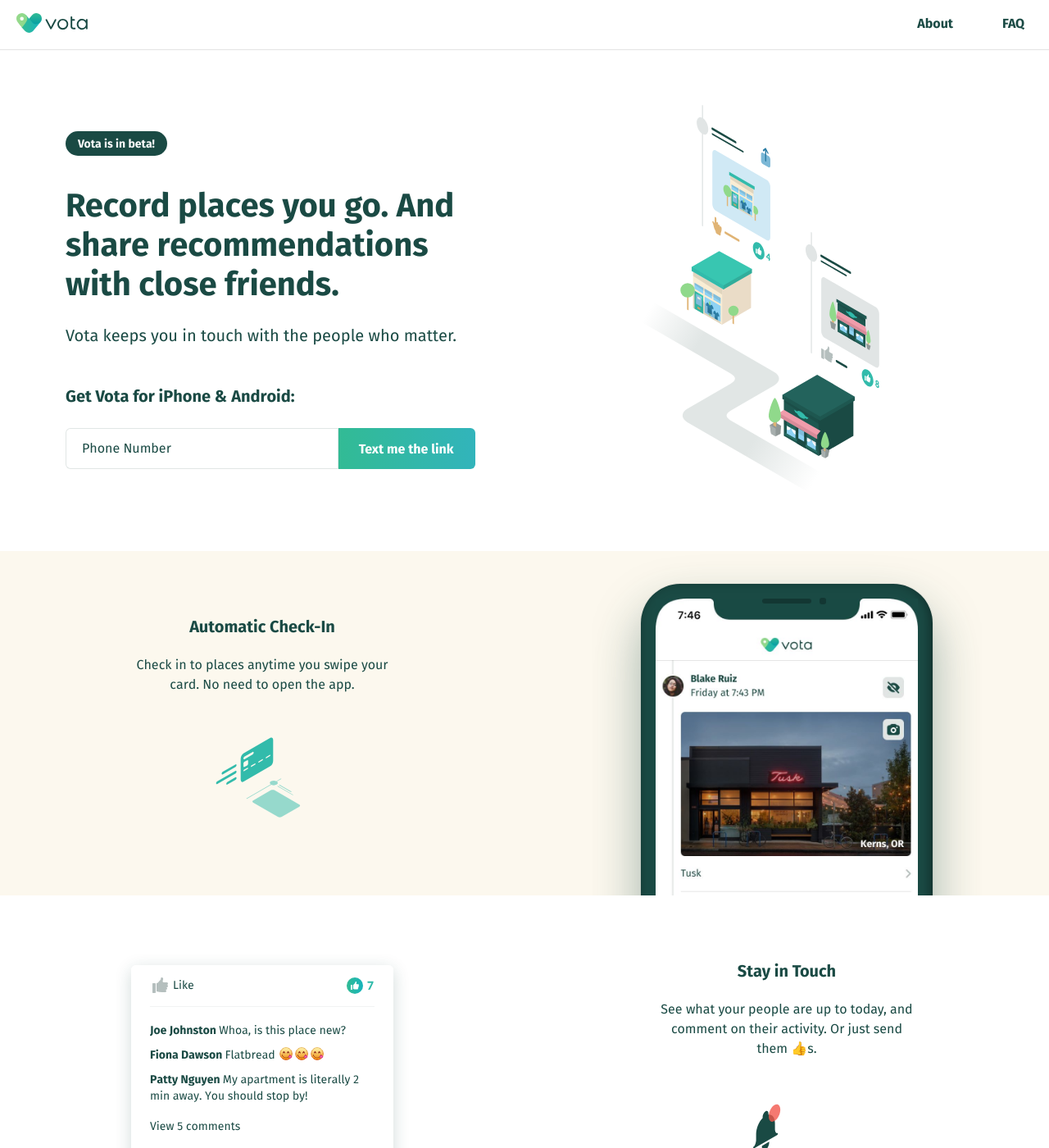
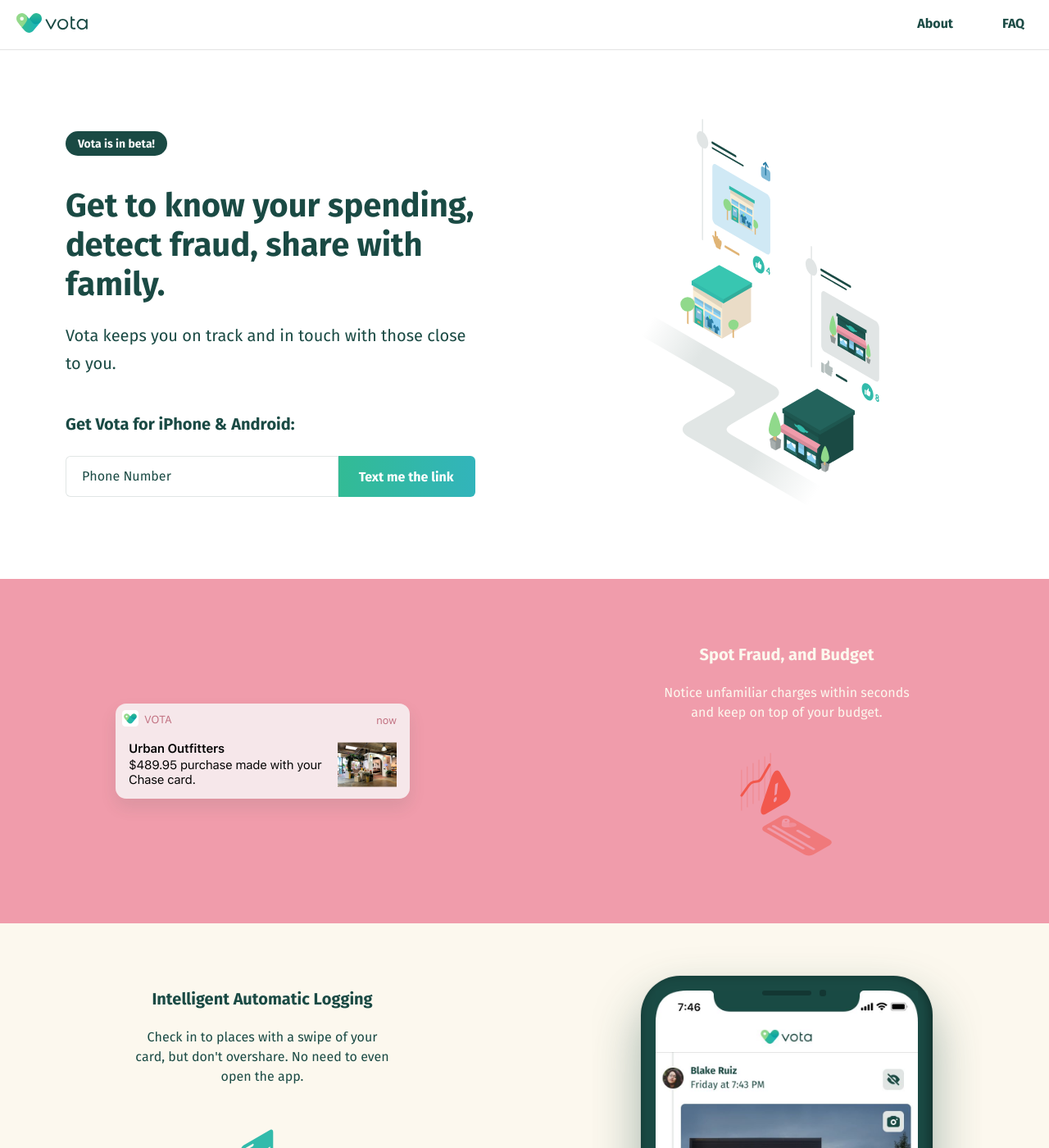
Before and after one commit to nfarina/vota-site, a Jekyll site: the page built from index.html, in a window 1280 px wide and 1400 px high. Shown: the whole window at 82% size. Built offline with Jekyll 4.4.1, drawn with Linux system fonts in a browser that asks for light colours; some of the changed text lies outside the part shown.

Commit message:
Update index.html

```diff
--- a/index.html
+++ b/index.html
@@ -8,8 +8,8 @@
     <div class="col">
       <div class="use_your_words">
         <div class="pill">Vota is in beta!</div>
-        <h1>Record places you go. And share recommendations with close friends.</h1>
-        <p class="tag">Vota keeps you in touch with the people who matter.</p>
+        <h1>Get to know your spending, detect fraud, share with family.</h1>
+        <p class="tag">Vota keeps you on track and in touch with those close to you.</p>
         <div class="form_wrapper">
           <p class="get_it">Get Vota for iPhone & Android:</p>
           <form onsubmit="sendSMS(this); return false;">
@@ -35,10 +35,23 @@
     </div>
   </section>
 
+  <section class="feature alerts row">
+    <div class="shot col">
+      <div class="notif">
+        <img src="/images/notification_ui.png" alt="" />
+      </div>
+    </div>
+    <div class="description col">
+      <h3>Spot Fraud, and Budget</h3>
+      <p class="small">Notice unfamiliar charges within seconds and keep on top of your budget.</p>
+      <img src="/images/illus_alert.svg" alt="" />
+    </div>
+  </section>
+
   <section class="feature feed row">
     <div class="description col">
-      <h3>Automatic Check-In</h3>
-      <p class="small">Check in to places anytime you swipe your card. No need to open the app.</p>
+      <h3>Intelligent Automatic Logging</h3>
+      <p class="small">Check in to places with a swipe of your card, but don't overshare. No need to even open the app.</p>
       <img src="/images/illus_card_swipe.svg" alt="" />
     </div>
     <div class="shot col">
@@ -56,7 +69,7 @@
     </div>
     <div class="description col">
       <h3>Stay in Touch</h3>
-      <p class="small">See what your people are up to today, and comment on their activity. Or just send them 👍s.</p>
+      <p class="small">Keeping in touch doesn't have to be a whole... thing. See your people are good, comment on their activity, or just send them 👍s.</p>
       <img src="/images/illus_activity.svg" alt="" />
     </div>
   </section>
@@ -74,19 +87,6 @@
       <div class="card">
         <img src="/images/discover_ui.jpg" alt="" />
       </div>
-    </div>
-  </section>
-
-  <section class="feature alerts row">
-    <div class="shot col">
-      <div class="notif">
-        <img src="/images/notification_ui.png" alt="" />
-      </div>
-    </div>
-    <div class="description col">
-      <h3>Spot Fraud, and Budget</h3>
-      <p class="small">Notice unfamiliar charges within seconds and keep your budget in check.</p>
-      <img src="/images/illus_alert.svg" alt="" />
     </div>
   </section>
 
```
